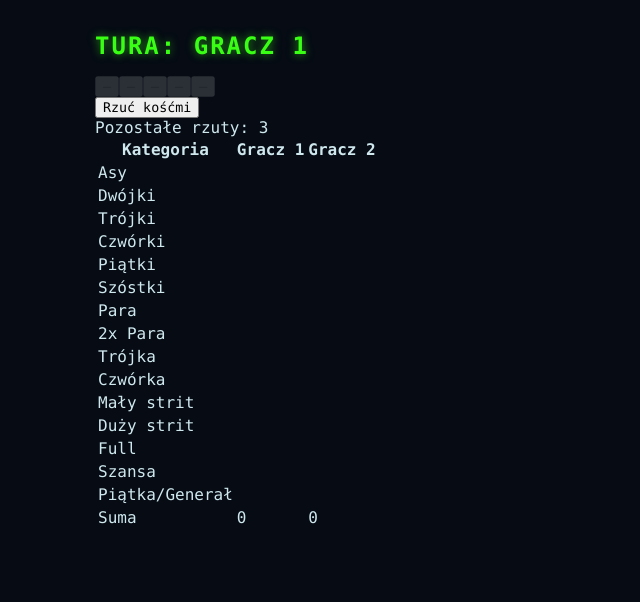
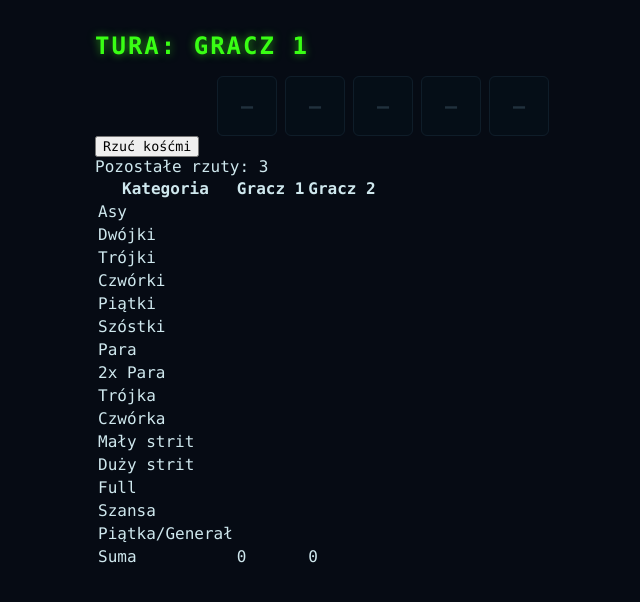
Before and after one commit to marcin5lapinski/bronx-dice-2, a React (Vite) app in the folder app/: page / in a window 1280 px wide. Both pictures are taken after a click on the button "Rozpocznij grę". Shown: the top 602 px of the page, without its empty margins (257-897 px from the left). Built offline with nearby package versions, Linux system fonts and the light colour scheme.

Commit message:
Add dice held/unheld glow and CSS roll-spin animation

```diff
--- a/app/src/components/DiceTray.tsx
+++ b/app/src/components/DiceTray.tsx
@@ -1,4 +1,7 @@
+import { useEffect, useState } from 'react';
 import type { DiceValue } from '../types/game';
+
+const ROLL_ANIMATION_MS = 1000;
 
 interface DiceTrayProps {
   dice: DiceValue[];
@@ -8,21 +11,46 @@ interface DiceTrayProps {
 
 function DiceTray({ dice, heldDice, onToggleHeld }: DiceTrayProps) {
   const hasBeenRolled = dice.length === 5;
+  const [rollingIndices, setRollingIndices] = useState<number[]>([]);
+
+  useEffect(() => {
+    if (dice.length !== 5) {
+      return;
+    }
+    const indices = heldDice
+      .map((held, index) => (held ? -1 : index))
+      .filter((index) => index !== -1);
+    setRollingIndices(indices);
+    const timer = setTimeout(() => setRollingIndices([]), ROLL_ANIMATION_MS);
+    return () => clearTimeout(timer);
+    // Intentionally depends only on `dice`: the animation should replay when
+    // a new roll happens, not when the player toggles which dice are held.
+    // eslint-disable-next-line react-hooks/exhaustive-deps
+  }, [dice]);
 
   return (
     <div className="dice-tray">
-      {Array.from({ length: 5 }, (_, index) => (
+      {Array.from({ length: 5 }, (_, index) => {
+        const classes = ['die'];
+        if (heldDice[index]) {
+          classes.push('held');
+        }
+        if (rollingIndices.includes(index)) {
+          classes.push('rolling');
+        }
+        return (
           <button
             key={index}
             type="button"
-          className={`die${heldDice[index] ? ' held' : ''}`}
+            className={classes.join(' ')}
             aria-pressed={heldDice[index]}
             disabled={!hasBeenRolled}
             onClick={() => onToggleHeld(index)}
           >
             {hasBeenRolled ? dice[index] : '–'}
           </button>
-      ))}
+        );
+      })}
     </div>
   );
 }
--- a/app/src/styles/components.css
+++ b/app/src/styles/components.css
@@ -1,2 +1,43 @@
 /* Component-specific styles. Each section below is added by its own task
    in docs/superpowers/plans/2026-07-02-etap-3-oprawa-wizualna.md. */
+
+/* DiceTray */
+.dice-tray {
+  display: flex;
+  gap: 8px;
+  justify-content: center;
+  flex-wrap: wrap;
+}
+
+.die {
+  width: var(--die-size);
+  height: var(--die-size);
+  border-radius: 6px;
+  background: rgba(0, 229, 255, 0.04);
+  border: 1px solid var(--panel-border);
+  color: var(--text-dim);
+  font-weight: 800;
+  font-size: 20px;
+  display: flex;
+  align-items: center;
+  justify-content: center;
+}
+
+.die:not(.held):not(:disabled) {
+  background: var(--accent-blue-bg);
+  border: 2px solid var(--accent-blue);
+  box-shadow:
+    0 0 14px var(--accent-blue-glow),
+    inset 0 0 8px rgba(0, 229, 255, 0.15);
+  color: var(--accent-blue);
+}
+
+.die.held {
+  background: rgba(255, 255, 255, 0.02);
+  border: 1px solid var(--panel-border);
+  color: var(--text-dim);
+}
+
+.die.rolling {
+  animation: dice-spin 1s ease-out;
+}
```
Also changed, not shown: 1 other file (tests, documents, lock files or other folders). Lines whose indentation alone changed are shown as unchanged.
